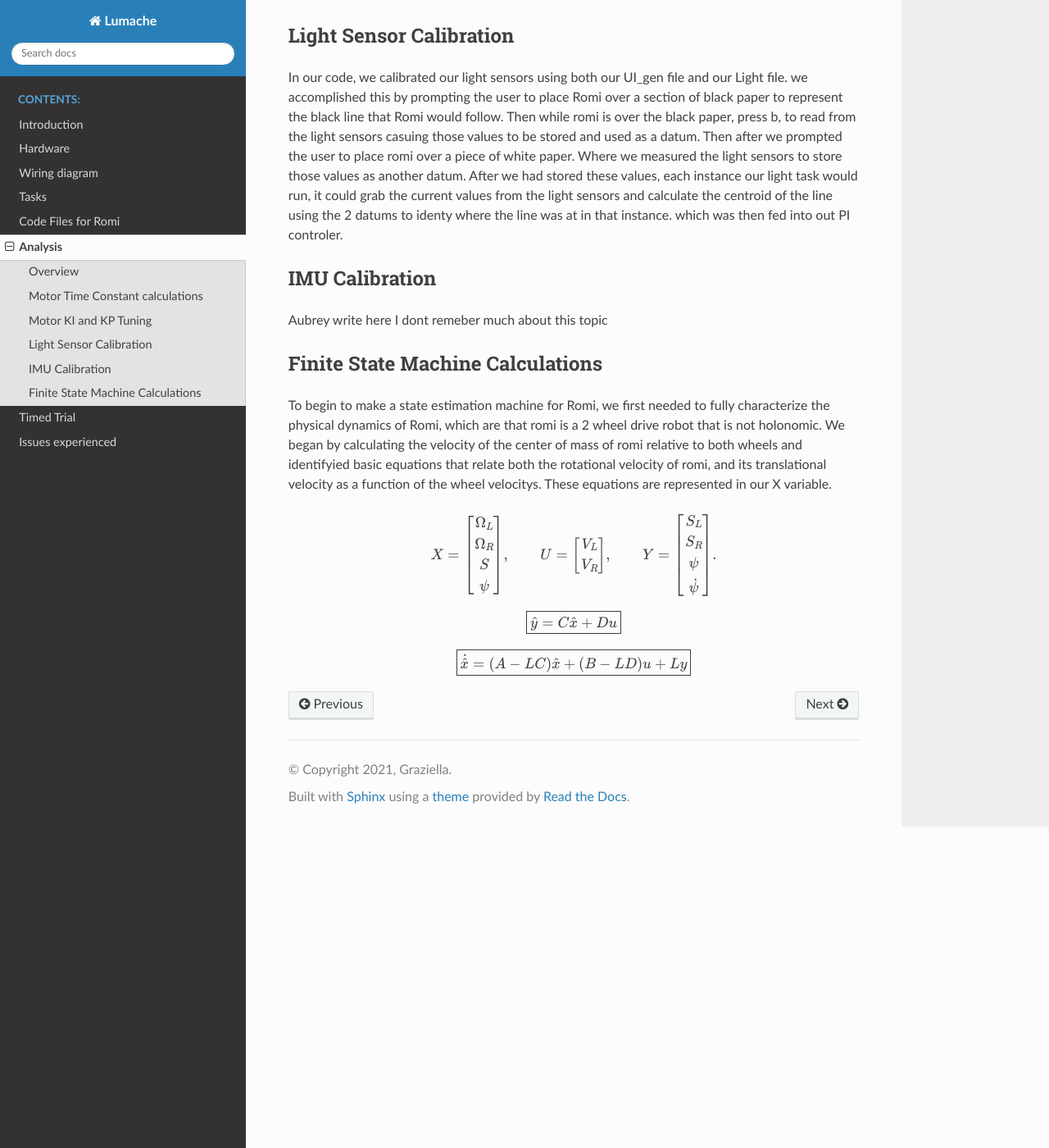
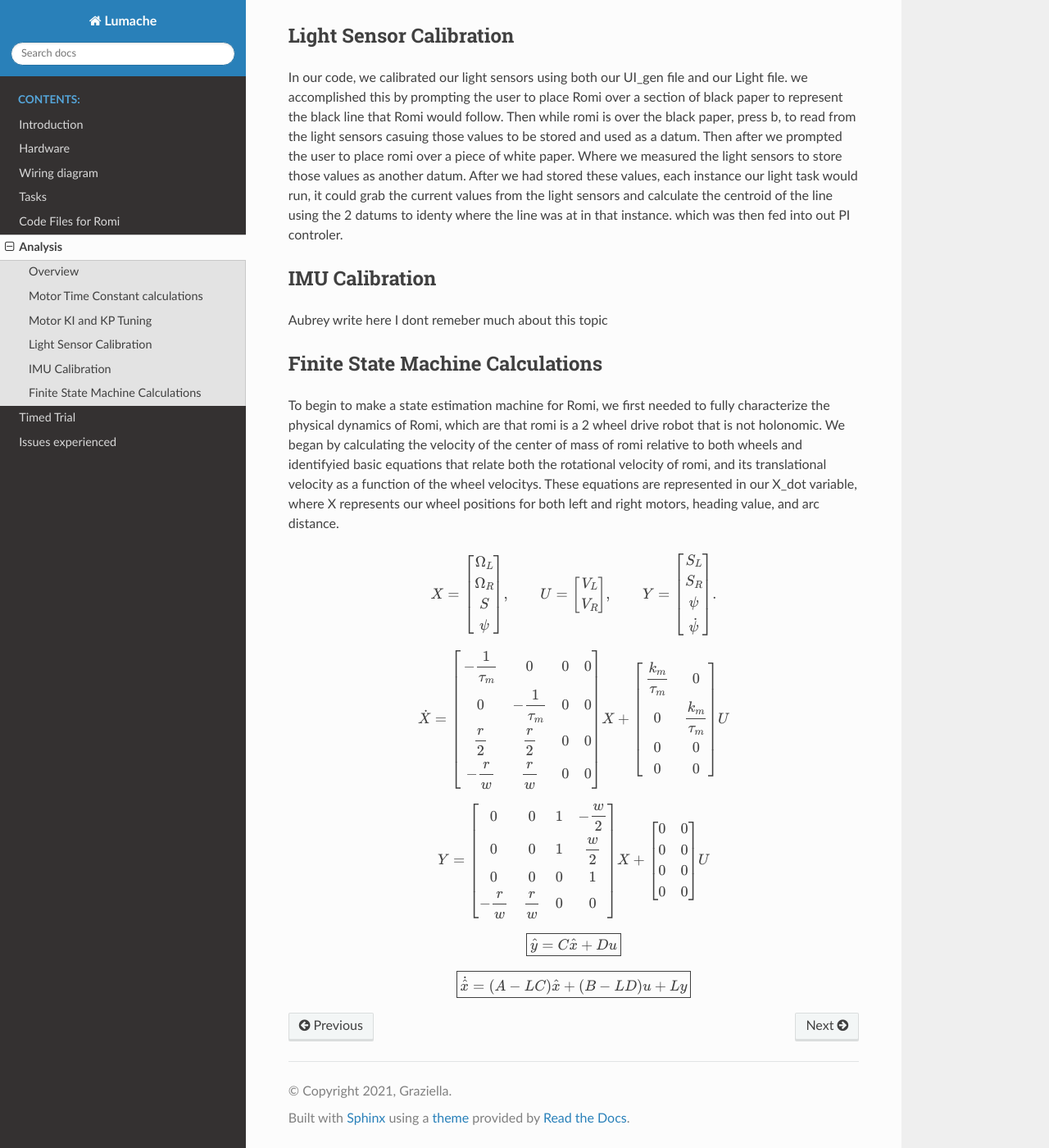
Before and after one commit to jirehevelasquez/mech-romi-files-, a Sphinx documentation site: the page built from docs/source/Analysis.rst, in a window 1280 px wide and 1400 px high, scrolled down 757 px. Shown: the whole window at 82% size. Built offline with Sphinx 7.4.7 and the Read the Docs theme 3.1.0, drawn with Linux system fonts in a browser that asks for light colours.

Commit message:
Update Analysis.rst

```diff
--- a/docs/source/Analysis.rst
+++ b/docs/source/Analysis.rst
@@ -23,7 +23,7 @@
 
 Finite State Machine Calculations
 ----------------------------------
-To begin to make a state estimation machine for Romi, we first needed to fully characterize the physical dynamics of Romi, which are that romi is a 2 wheel drive robot that is not holonomic. We began by calculating the velocity of the center of mass of romi relative to both wheels and identifyied basic equations that relate both the rotational velocity of romi, and its translational velocity as a function of the wheel velocitys. These equations are represented in our X variable.
+To begin to make a state estimation machine for Romi, we first needed to fully characterize the physical dynamics of Romi, which are that romi is a 2 wheel drive robot that is not holonomic. We began by calculating the velocity of the center of mass of romi relative to both wheels and identifyied basic equations that relate both the rotational velocity of romi, and its translational velocity as a function of the wheel velocitys. These equations are represented in our X_dot variable, where X represents our wheel positions for both left and right motors, heading value, and arc distance.
 
 .. math::
 
@@ -49,6 +49,43 @@
       \dot{\psi}
    \end{bmatrix}.
 
+.. math::
+
+   \dot{X} =
+   \begin{bmatrix}
+      -\dfrac{1}{\tau_m} & 0                   & 0 & 0 \\
+      0                   & -\dfrac{1}{\tau_m} & 0 & 0 \\
+      \dfrac{r}{2}        & \dfrac{r}{2}       & 0 & 0 \\
+      -\dfrac{r}{w}       & \dfrac{r}{w}       & 0 & 0
+   \end{bmatrix}
+   X
+   +
+   \begin{bmatrix}
+      \dfrac{k_m}{\tau_m} & 0 \\
+      0                   & \dfrac{k_m}{\tau_m} \\
+      0                   & 0 \\
+      0                   & 0
+   \end{bmatrix}
+   U
+
+.. math::
+
+   Y =
+   \begin{bmatrix}
+      0 & 0 & 1 & -\dfrac{w}{2} \\
+      0 & 0 & 1 &  \dfrac{w}{2} \\
+      0 & 0 & 0 & 1 \\
+      -\dfrac{r}{w} & \dfrac{r}{w} & 0 & 0
+   \end{bmatrix}
+   X
+   +
+   \begin{bmatrix}
+      0 & 0 \\
+      0 & 0 \\
+      0 & 0 \\
+      0 & 0
+   \end{bmatrix}
+   U
 
 
 
```
